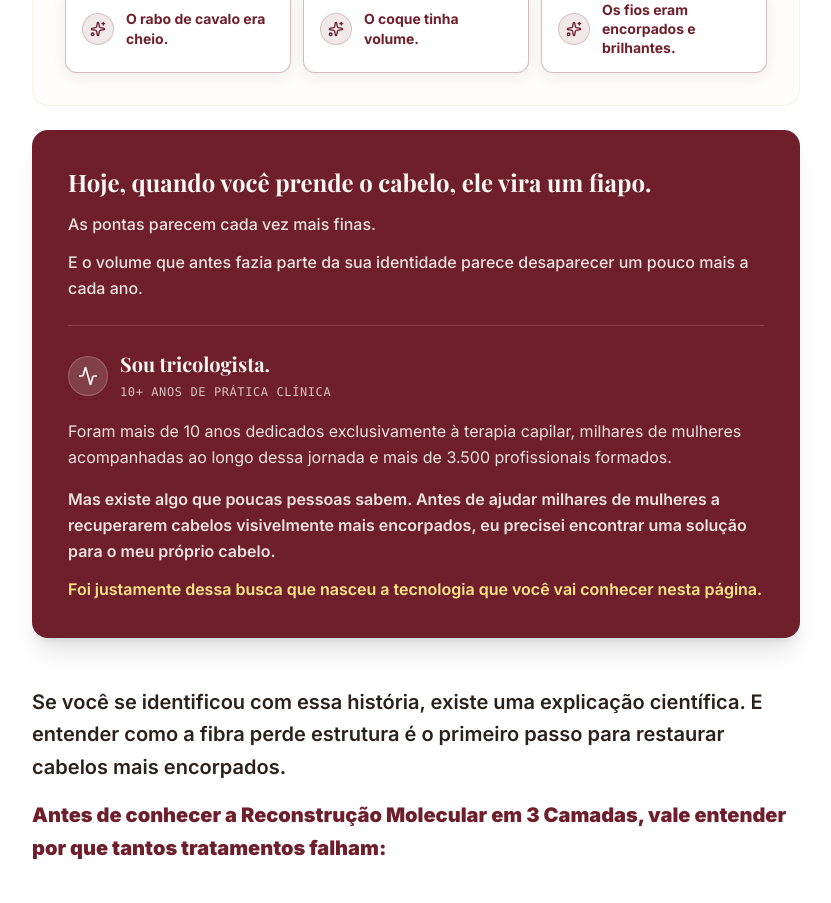
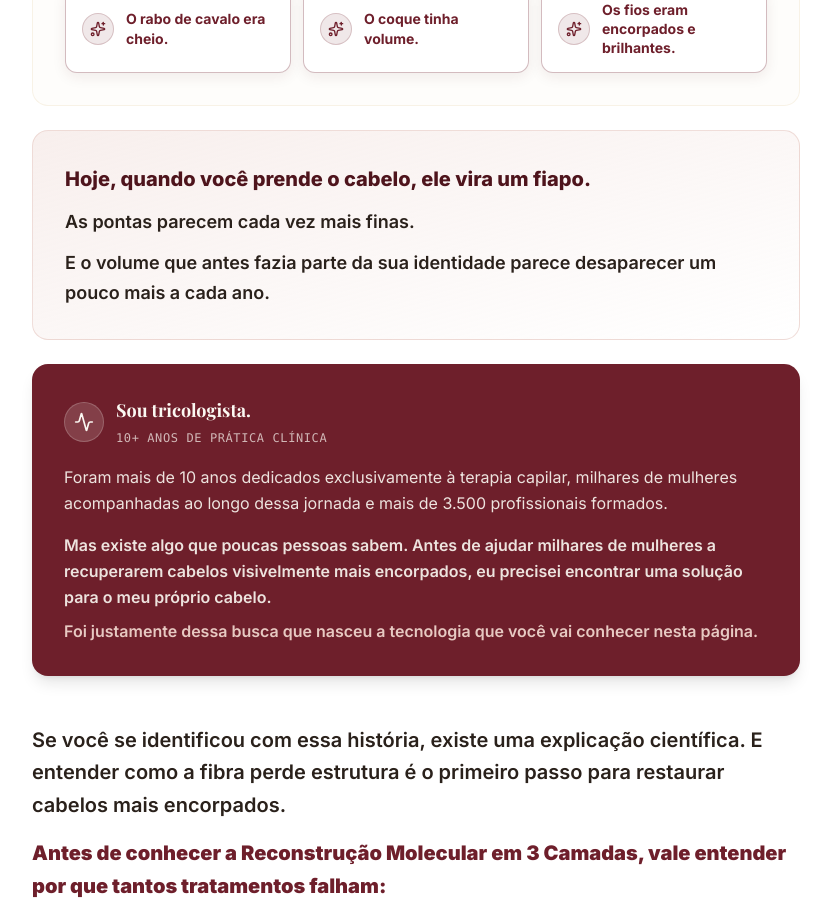
Before and after one commit to DellsantosXD/lp-proteina-do-trigo-A, a React (Vite) app: page / in a window 1280 px wide. Shown: the part 1740-2643 px from the top of the page, without its empty margins (224-1055 px from the left). Built offline with nearby package versions, Linux system fonts and the light colour scheme; a web font is replaced by a local one.

Commit message:
revert: restore original separate cards for lead paragraphs and trichologist journey

```diff
--- a/src/App.tsx
+++ b/src/App.tsx
@@ -207,48 +207,53 @@ export default function App() {
               </div>
             </motion.div>
 
-            {/* Card Unificado: A Realidade & A Jornada da Tricologista */}
+            {/* Card 2: A Realidade Atual */}
             <motion.div
               initial={{ opacity: 0, y: 15 }}
               whileInView={{ opacity: 1, y: 0 }}
               viewport={{ once: true }}
               transition={{ duration: 0.5, delay: 0.1 }}
-              className="bg-bordo text-cream rounded-2xl p-6 sm:p-9 shadow-xl relative space-y-6"
+              className="bg-gradient-to-br from-rose/30 via-rose/15 to-transparent border border-rose/60 rounded-2xl p-6 sm:p-8 relative overflow-hidden"
             >
-              {/* Parte 1: A Identificação */}
-              <div className="space-y-3 pb-6 border-b border-cream/15">
-                <p className="text-lg sm:text-2xl font-serif font-bold text-cream leading-snug">
+              <div className="relative z-10 space-y-3">
+                <p className="text-base sm:text-xl text-bordo-deep font-extrabold leading-relaxed">
                   {leadParagraphs[5]}
                 </p>
-                <p className="text-sm sm:text-base text-cream/90 font-medium leading-relaxed">
+                <p className="text-sm sm:text-lg text-ink font-semibold leading-relaxed">
                   {leadParagraphs[6]}
                 </p>
-                <p className="text-sm sm:text-base text-cream/90 font-medium leading-relaxed">
+                <p className="text-sm sm:text-lg text-ink font-semibold leading-relaxed">
                   {leadParagraphs[7]}
                 </p>
               </div>
+            </motion.div>
 
-              {/* Parte 2: Apresentação da Tricologista */}
-              <div>
+            {/* Card 3: A Jornada da Tricologista */}
+            <motion.div
+              initial={{ opacity: 0, y: 15 }}
+              whileInView={{ opacity: 1, y: 0 }}
+              viewport={{ once: true }}
+              transition={{ duration: 0.5, delay: 0.2 }}
+              className="bg-bordo text-cream rounded-2xl p-6 sm:p-8 shadow-lg relative"
+            >
               <div className="mb-4 flex items-center gap-3">
-                  <div className="w-10 h-10 rounded-full bg-cream/15 border border-cream/20 flex items-center justify-center text-cream shrink-0">
+                <div className="w-10 h-10 rounded-full bg-cream/15 border border-cream/20 flex items-center justify-center text-cream">
                   <Activity className="w-5 h-5 text-cream" />
                 </div>
                 <div>
-                    <span className="block font-serif text-lg sm:text-xl font-bold text-cream">{leadParagraphs[8]}</span>
-                    <span className="text-xs text-cream/75 font-mono uppercase tracking-wider">10+ Anos de Prática Clínica</span>
+                  <span className="block font-serif text-lg font-bold text-cream">{leadParagraphs[8]}</span>
+                  <span className="text-xs text-cream/70 font-mono uppercase tracking-wider">10+ Anos de Prática Clínica</span>
                 </div>
               </div>
               <p className="text-sm sm:text-base text-cream/90 leading-relaxed mb-4">
                 {leadParagraphs[9]}
               </p>
-                <p className="text-sm sm:text-base text-cream/90 leading-relaxed font-semibold mb-3">
+              <p className="text-sm sm:text-base text-cream/90 leading-relaxed font-semibold mb-2">
                 {leadParagraphs[10]} {leadParagraphs[11]}
               </p>
-                <p className="text-sm sm:text-base text-amber-200 font-semibold leading-relaxed">
+              <p className="text-sm sm:text-base text-rose font-semibold leading-relaxed">
                 {leadParagraphs[12]}
               </p>
-              </div>
             </motion.div>
           </div>
 
```
Lines whose indentation alone changed are shown as unchanged.
